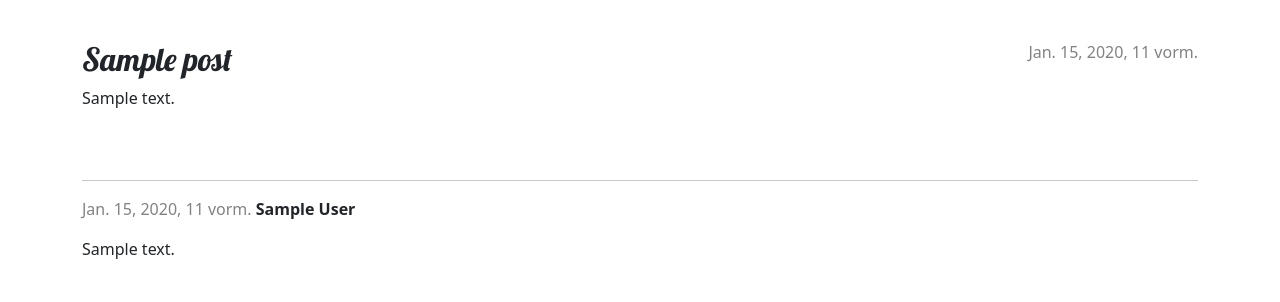
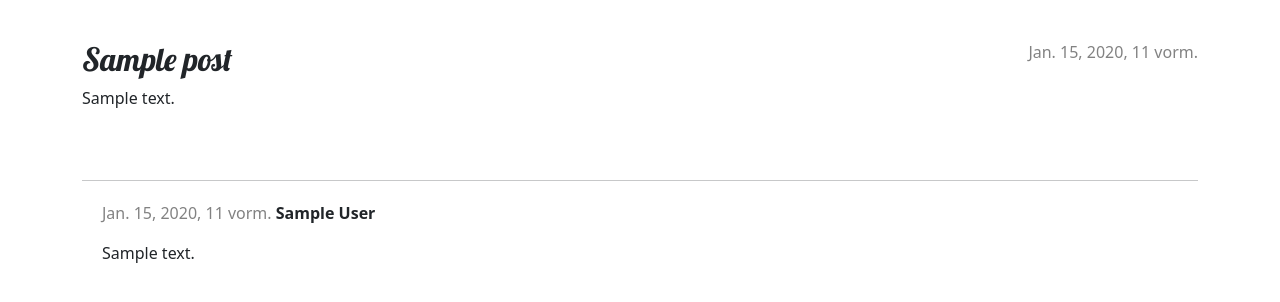
Before and after one commit to realflunschi/dg_test, a Django app: page /post/1/ in a window 1280 px wide. Shown: the part 96-398 px from the top of the page. Run offline with Django 3.2, Linux system fonts and the light colour scheme; tables that the repository leaves empty hold one stand-in row (values such as "Sample post").

Commit message:
css: margin for class comment added

```diff
--- a/blog/static/css/blog.css
+++ b/blog/static/css/blog.css
@@ -68,3 +68,7 @@ h4 {
     color: #ffffff;
     background-color: #C25100;
 }
+
+.comment {
+    margin: 20px 0px 20px 20px;
+}
```
